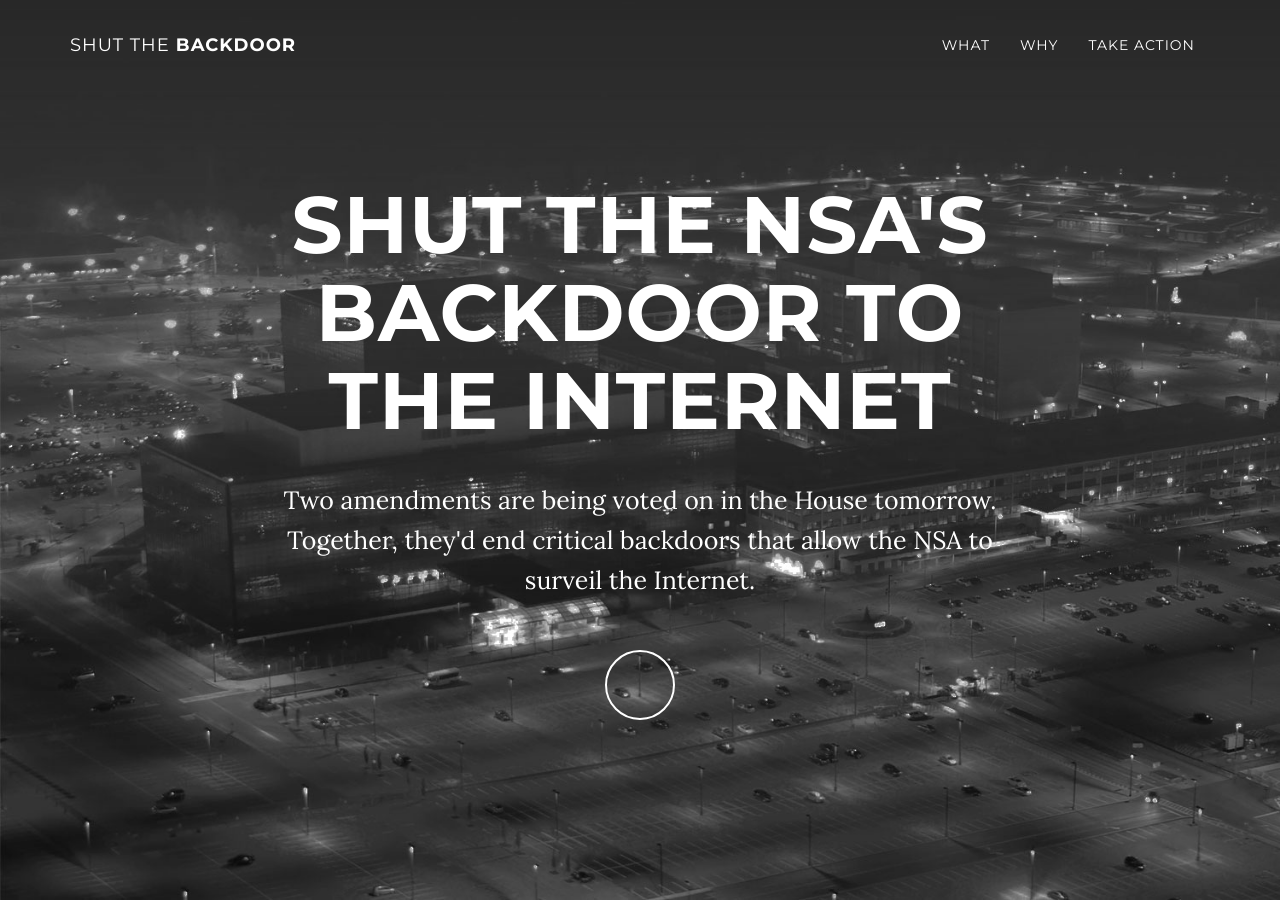
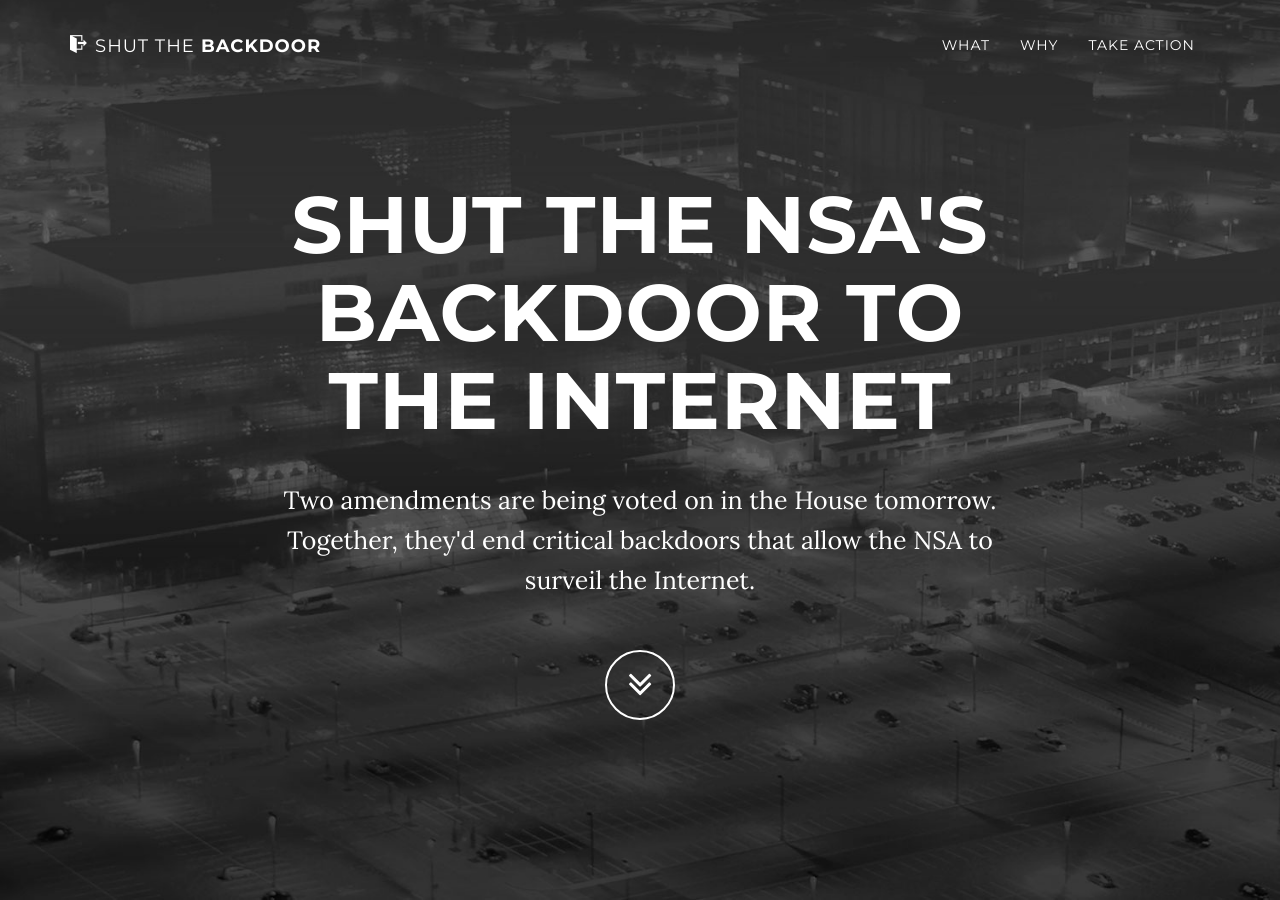
Before and after one commit to tfrce/shutthebackdoor, a Jekyll site: the page index.html, which Jekyll copies as it is, in a window 1280 px wide and 900 px high. Built offline with Jekyll 4.4.1, drawn with Linux system fonts in a browser that asks for light colours; nearby versions of some CDN libraries; some of the changed text lies outside the part shown.

Commit message:
Various fixes

```diff
--- a/css/iconfont.css
+++ b/css/iconfont.css
@@ -1,10 +1,10 @@
 @font-face {
 	font-family: 'icomoon';
-	src:url('fonts/icomoon.eot?-x940sc');
-	src:url('fonts/icomoon.eot?#iefix-x940sc') format('embedded-opentype'),
-		url('fonts/icomoon.woff?-x940sc') format('woff'),
-		url('fonts/icomoon.ttf?-x940sc') format('truetype'),
-		url('fonts/icomoon.svg?-x940sc#icomoon') format('svg');
+	src:url('../fonts/icomoon.eot?-x940sc');
+	src:url('../fonts/icomoon.eot?#iefix-x940sc') format('embedded-opentype'),
+		url('../fonts/icomoon.woff?-x940sc') format('woff'),
+		url('../fonts/icomoon.ttf?-x940sc') format('truetype'),
+		url('../fonts/icomoon.svg?-x940sc#icomoon') format('svg');
 	font-weight: normal;
 	font-style: normal;
 }
@@ -44,3 +44,6 @@
 .icon-exit:before {
 	content: "\e604";
 }
+.icon-bars:before {
+	content: "\f0c9";
+}
--- a/index.html
+++ b/index.html
@@ -13,6 +13,7 @@
     <link href="//netdna.bootstrapcdn.com/bootstrap/3.0.3/css/bootstrap.min.css" rel="stylesheet" type="text/css">
 
     <!-- Fonts -->
+    <link href="//netdna.bootstrapcdn.com/font-awesome/4.0.3/css/font-awesome.min.css" rel="stylesheet" type="text/css">
     <link href="css/iconfont.css" rel="stylesheet" type="text/css">
     <link href='//fonts.googleapis.com/css?family=Lora:400,700,400italic,700italic' rel='stylesheet' type='text/css'>
     <link href='//fonts.googleapis.com/css?family=Montserrat:400,700' rel='stylesheet' type='text/css'>
@@ -28,10 +29,10 @@
         <div class="container">
             <div class="navbar-header page-scroll">
                 <button type="button" class="navbar-toggle" data-toggle="collapse" data-target=".navbar-main-collapse">
-                    <i class="fa fa-bars"></i>
+                    <i class="icon-bars"></i>
                 </button>
                 <a class="navbar-brand" href="#page-top">
-                    <i class="fa fa-play-circle"></i>  <span class="light">Shut The</span> Backdoor
+                    <i class="icon-exit"></i>  <span class="light">Shut The</span> Backdoor
                 </a>
             </div>
 
@@ -67,7 +68,7 @@
                         <p class="intro-text">Two amendments are being voted on in the House tomorrow. Together, they'd end critical backdoors that allow the NSA to surveil the Internet. </p>
                         <div class="page-scroll">
                             <a href="#about" class="btn btn-circle">
-                                <i class="fa fa-angle-double-down animated"></i>
+                                <i class="icon-angle-double-down animated"></i>
                             </a>
                         </div>
                     </div>
@@ -79,10 +80,8 @@
     <section id="about" class="container content-section text-center">
         <div class="row">
             <div class="col-lg-8 col-lg-offset-2">
-                <h2>What do the Amendments do </h2>
-                <p>Grayscale is a premium quality, free Bootstrap 3 theme created by Start Bootstrap. It can be yours right now, all you need to do is download the template on the preview page. You can use this template for any purpose, personal or commercial.</p>
-                <p>This striking, black and white theme features stock photographs by <a href="http://gratisography.com/">Gratisography</a> along with a custom Google Map skin courtesy of <a href="http://snazzymaps.com/">Snazzy Maps</a>.</p>
-                <p>With this template, just the slightest splash of color can make a huge impact on the overall presentation and design.</p>
+                <h2>The NSA's Backdoors </h2>
+                <p>Information about the backdoors goes here, probably in bullet point format.</p>
             </div>
         </div>
     </section>
@@ -91,9 +90,9 @@
         <div class="download-section">
             <div class="container">
                 <div class="col-lg-8 col-lg-offset-2">
-                    <h2>Download Grayscale</h2>
-                    <p>You can download Grayscale for free on the download page at Start Bootstrap. You can also get the source code directly from GitHub if you prefer. Additionally, Grayscale is the first Start Bootstrap theme to come with a LESS file for easy color customization!</p>
-                    <a href="http://startbootstrap.com/grayscale" class="btn btn-default btn-lg">Visit Download Page</a>
+                    <h2>The Amendments</h2>
+                    <p>Information about the amendments. With a different background!</p>
+                    <a href="http://startbootstrap.com/grayscale" class="btn btn-default btn-lg">Call now</a>
                 </div>
             </div>
         </div>
@@ -102,15 +101,12 @@
     <section id="contact" class="container content-section text-center">
         <div class="row">
             <div class="col-lg-8 col-lg-offset-2">
-                <h2>Contact Start Bootstrap</h2>
-                <p>Feel free to email us to provide some feedback on our templates, give us suggestions for new templates and themes, or to just say hello!</p>
-                <p>feedback@startbootstrap.com</p>
+                <h2>It only takes 2 minutes</h2>
+                <p>Enter your phone number below and we'll call and connect you to your representatives, and you can tell them to support the two amendments tomorrow.</p>
                 <ul class="list-inline banner-social-buttons">
-                    <li><a href="https://twitter.com/SBootstrap" class="btn btn-default btn-lg"><i class="fa fa-twitter fa-fw"></i> <span class="network-name">Twitter</span></a>
+                    <li><a href="" class="btn btn-default btn-lg"><i class="icon-twitter"></i> <span class="network-name">Share on Twitter</span></a>
                     </li>
-                    <li><a href="https://github.com/IronSummitMedia/startbootstrap" class="btn btn-default btn-lg"><i class="fa fa-github fa-fw"></i> <span class="network-name">Github</span></a>
-                    </li>
-                    <li><a href="https://plus.google.com/+Startbootstrap/posts" class="btn btn-default btn-lg"><i class="fa fa-google-plus fa-fw"></i> <span class="network-name">Google+</span></a>
+                    <li><a href="" class="btn btn-default btn-lg"><i class="icon-facebook"></i> <span class="network-name">Share on Facebook</span></a>
                     </li>
                 </ul>
             </div>
```
Also changed, not shown: fonts/icomoon.ttf, fonts/icomoon.woff, img/intro-bg.jpg, 2 other files.
